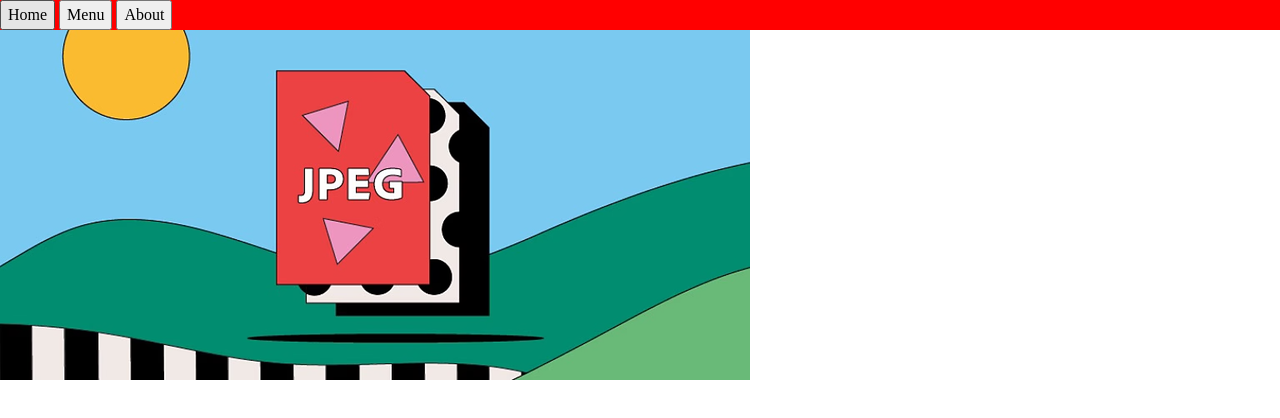
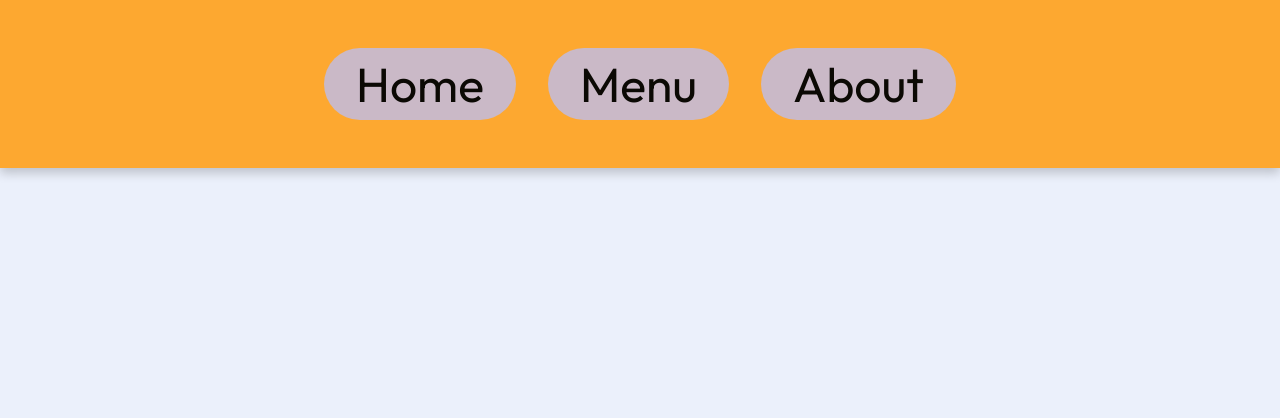
Before and after one commit to ComradeStijn/TOP-restaurant, a website built with webpack: page src/index.html in a window 1280 px wide. Built offline with nearby package versions, Linux system fonts and the light colour scheme.

Commit message:
Create template header with nav buttons

```diff
--- a/src/index.html
+++ b/src/index.html
@@ -6,6 +6,7 @@
     <title>Restaurant Page</title>
 </head>
 <body>
+    <div class="body-container">
         <header>
             <nav id="header-nav">
                 <button class="btn-nav">Home</button>
@@ -13,8 +14,7 @@
                 <button class="btn-nav">About</button>
             </nav>
         </header>
-    <div id="content">
-        <img src="./img/test.png" alt="kaka">
+        <div id="content"></div>
     </div>
 </body>
 </html>
--- a/src/style.css
+++ b/src/style.css
@@ -1,3 +1,44 @@
+@import url('https://fonts.googleapis.com/css2?family=Outfit:wght@100..900&display=swap');
+
+:root {
+    font-family: 'Outfit', system-ui, -apple-system, BlinkMacSystemFont, 'Segoe UI', Roboto, Oxygen, Ubuntu, Cantarell, 'Open Sans', 'Helvetica Neue', sans-serif;
+    --first-color: #ebf0fb;
+    --second-color: #fda830;
+    --third-color: #0b0904;
+    --fourth-color: #cab9c7;
+}
+
+.body-container {
+    min-height: 100vh;
+    min-width: 100vw;
+    background-color: var(--first-color);
+    display: grid;
+    grid-template-rows: auto 1fr;
+
+}
+
 #header-nav {
-    background-color: red;
+    padding: 3rem 10vw;
+    background-color: var(--second-color);
+    display: flex;
+    flex-wrap: wrap;
+    justify-content: center;
+    gap: 2rem;
+    box-shadow: 0px 5px 10px rgba(0, 0, 0, 0.2);
 }
+
+.btn-nav {
+    border: none;
+    background-color: var(--fourth-color);
+    color: var(--third-color);
+    font-size: 3rem;
+    padding: 0 2rem;
+    border-radius: 100px;
+    cursor: pointer;
+
+    &:hover {
+        opacity: 80%;
+        outline: 3px solid var(--fourth-color);
+        box-shadow: 0px 0px 10px rgba(0, 0, 0, 0.2);
+    }
+}
```
Lines whose indentation alone changed are shown as unchanged.
